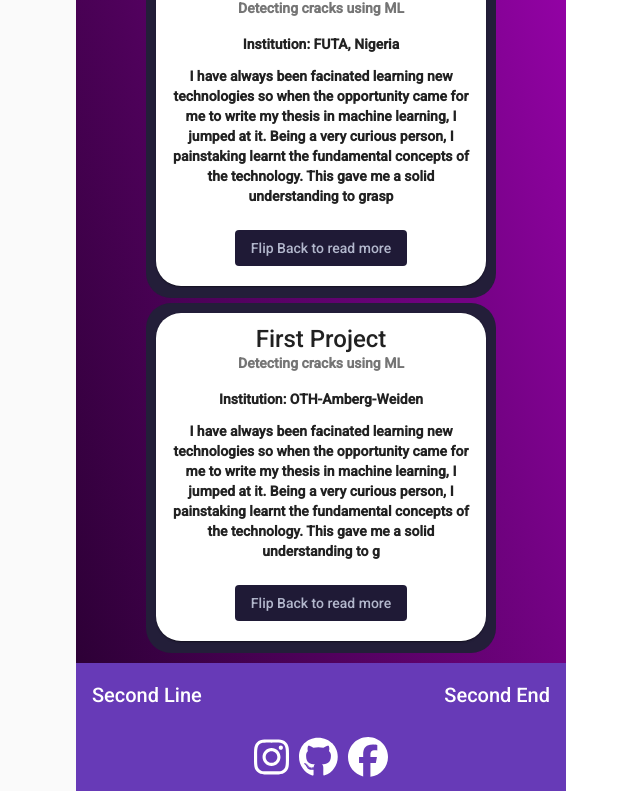
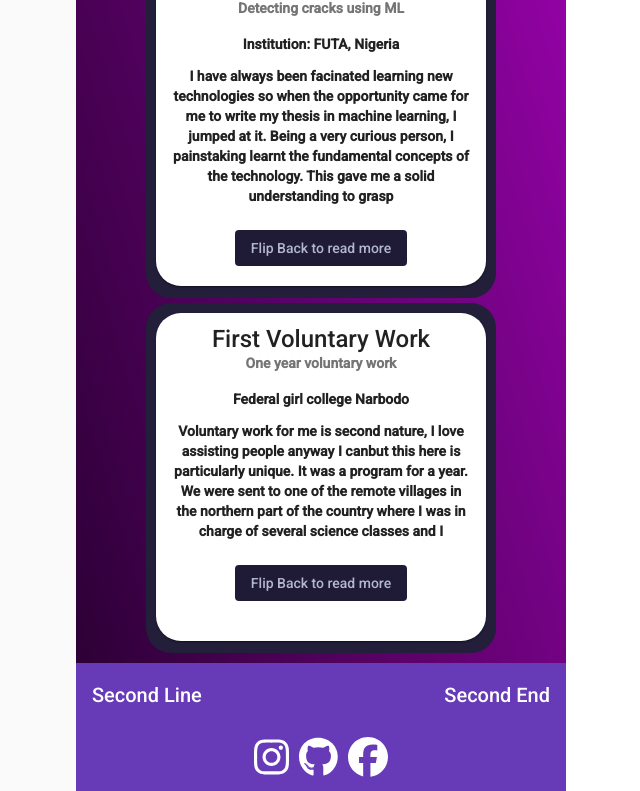
Before and after one commit to ohayamic/seun-blog1, an Angular app: page / in a window 1280 px wide. Shown: the part 1036-1827 px from the top of the page, without its empty margins (394-1034 px from the left). Built offline with nearby package versions, Linux system fonts and the light colour scheme.

Commit message:
Added voluntary work writeup

```diff
--- a/src/app/landing-page/landing-page.component.html
+++ b/src/app/landing-page/landing-page.component.html
@@ -70,11 +70,11 @@
     <div class="tp-box" (click)="toggleFlip2()" [@flipState]="flip2">
       <div class="tp-box__side tp-box__front">
           <mat-card class="example-card">
-            <mat-card-title>First Project</mat-card-title>
-            <mat-card-subtitle>Detecting cracks using ML</mat-card-subtitle>
+            <mat-card-title>First Voluntary Work</mat-card-title>
+            <mat-card-subtitle>One year voluntary work</mat-card-subtitle>
             <mat-card-content>
-              <p>Institution: OTH-Amberg-Weiden</p>
-              <p>{{Projects.length > 50? Projects.slice(0, 283): Projects }}</p>
+              <p>Federal girl college Narbodo</p>
+              <p>{{Voluntary.length > 50? Voluntary.slice(0, 279): Voluntary }}</p>
             </mat-card-content>
             <mat-card-actions>
               <button mat-button class="primary"> Flip Back to read more </button>
@@ -84,11 +84,11 @@
       <div class="tp-box__side tp-box__back">
           <mat-card class="example-card">
             <mat-card-content>
-              <p>{{Projects.slice(284)}}</p>
+              <p>{{Voluntary.slice(284)}}</p>
             </mat-card-content>
             <mat-list role="list" >
               <p  style="height: 18px; font-weight: 500; font-size: 14px; text-align:left; padding-left:15px">Skills acquired</p>
-              <mat-list-item style="height: 18px; font-weight: normal; font-size: 12px" *ngFor="let skill of Project_skills">
+              <mat-list-item style="height: 18px; font-weight: normal; font-size: 12px" *ngFor="let skill of Voluntary_skills">
                 <div style="font-style: none;">{{skill}}</div>
               </mat-list-item>
             </mat-list>
--- a/src/app/landing-page/landing-page.component.ts
+++ b/src/app/landing-page/landing-page.component.ts
@@ -34,7 +34,13 @@ export class LandingPageComponent implements OnInit {
   Projects = `I have always been facinated learning new technologies so when the opportunity came for me to write my thesis in machine learning, I jumped
    at it. Being a very curious person, I painstaking learnt the fundamental concepts of the technology. This gave me a solid understanding to grasp
    complex topics down the line. In all, though it was challenging it was all worth it and I continue to leverage the knowledge to this day.`
-  Project_skills = ['Python', 'Numpy', 'Pandas', 'Matplotlib', 'Tensorflow','Machine Learning', 'Image Processing']
+  Project_skills = ['Python', 'Numpy', 'Pandas', 'Matplotlib', 'Tensorflow', 'Machine Learning', 'Image Processing']
+
+  Voluntary = `Voluntary work for me is second nature, I love assisting people anyway I canbut this here is particularly unique. It was a program for a year.
+  We were sent to one of the remote villages in the northern part of the country where I was in charge of several science classes and I taught themwith all in my being.
+  Impacting relevant knowledge to the students for their upcoming exam. These students were able to move on to the next phase of their life and we are still in touch till date.
+              `
+  Voluntary_skills= ['team work','Work ethics','communication skills','Relating with falculty heads']
   constructor() { }
 
   ngOnInit(): void {
```
